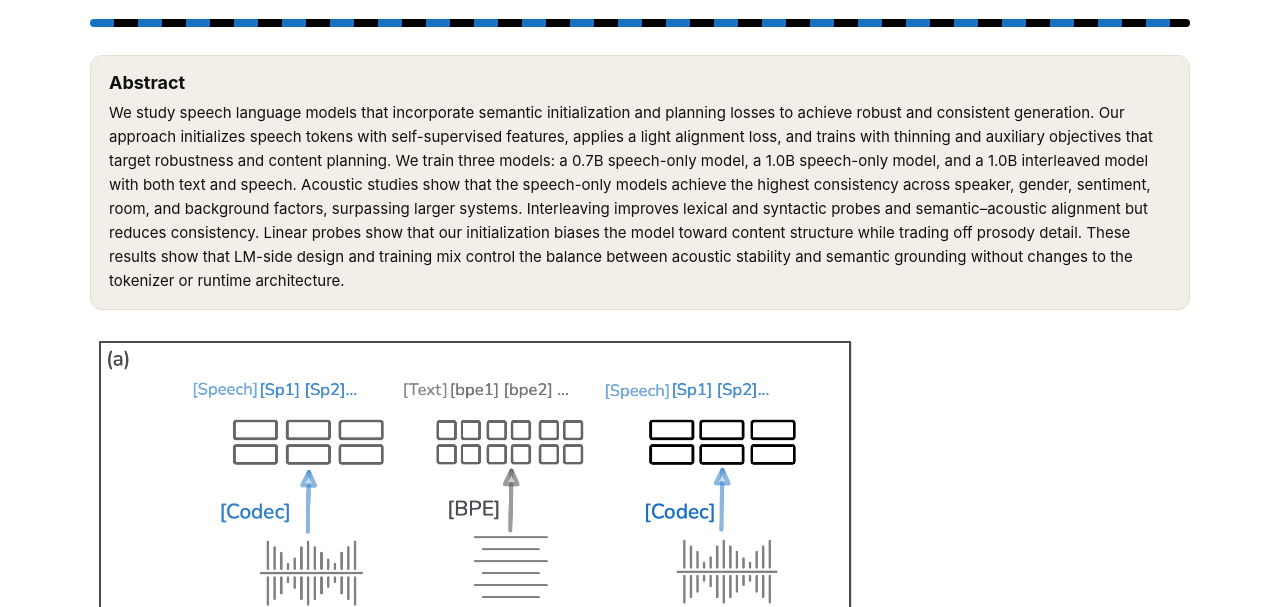
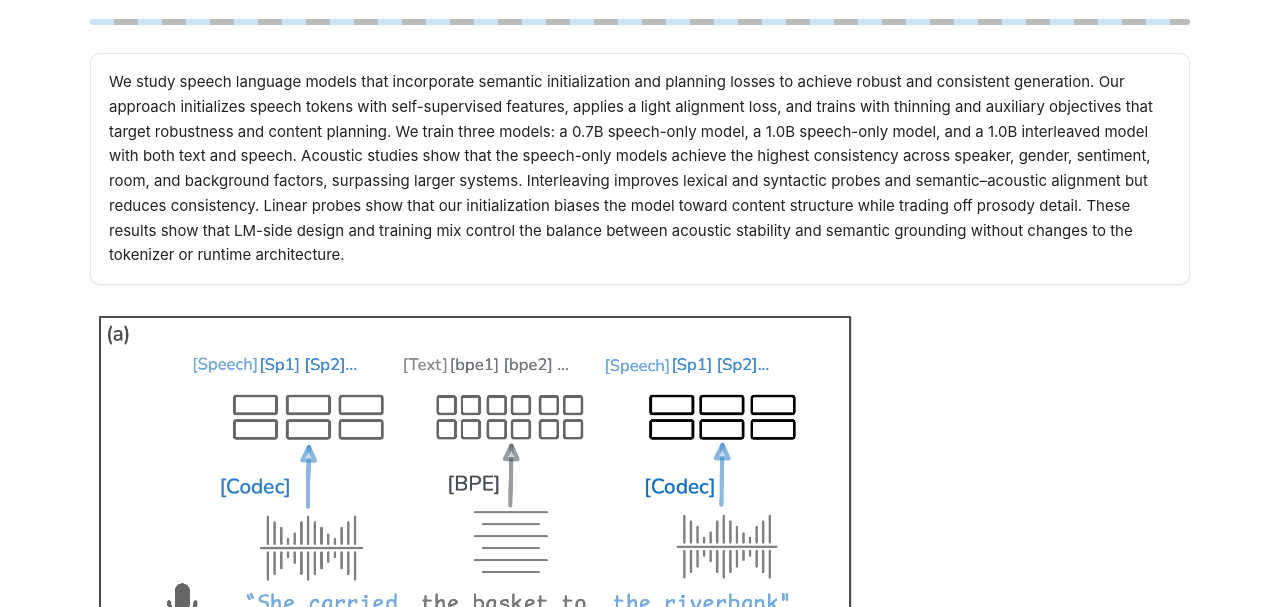
Before and after one commit to mortezaro/speech-cast, a plain HTML site: page index.html in a window 1280 px wide. Shown: the part 193-800 px from the top of the page. Drawn offline with Linux system fonts and the light colour scheme.

Commit message:
Update index.html

```diff
--- a/index.html
+++ b/index.html
@@ -6,10 +6,10 @@
   <title>Optimizing Speech Language Models for Acoustic Consistency – Demo</title>
   <style>
     :root{
-      --blue:#1971c2;
+      --blue:#5a9fd6;
       --text:#111;
       --bg:#fff;
-      --cream:#f3efe8;
+      --cream:#fafafa;
     }
     html,body{margin:0;padding:0;background:var(--bg);color:var(--text);font-family:Inter, Helvetica, Arial, sans-serif;}
     .page{max-width:1100px;margin:0 auto;padding:48px 24px 72px;}
@@ -24,11 +24,24 @@
     .btn:hover{transform:translateY(-1px)}
     .btn.blue{border-color:var(--blue);color:#fff;background:var(--blue)}
 
-    .accent{height:8px;background:repeating-linear-gradient(90deg,var(--blue) 0 24px,#000 24px 48px);margin:18px 0 28px;border-radius:4px}
+    /* Lightened accent bar */
+    .accent{
+      height:6px;
+      background:repeating-linear-gradient(90deg,#cde3f7 0 24px,#bbb 24px 48px);
+      margin:18px 0 28px;
+      border-radius:3px;
+    }
 
-    .abstract{background:var(--cream);border:1px solid #e6dfcf;border-radius:12px;padding:16px 18px;margin:0 0 22px}
-    .abstract h2{font-size:18px;margin:0 0 8px}
-    .abstract p{margin:0;font-size:15px;line-height:1.6}
+    /* Abstract box now white with subtle border and shadow */
+    .abstract{
+      background:#fff;
+      border:1px solid #e5e5e5;
+      border-radius:10px;
+      padding:16px 18px;
+      margin:0 0 22px;
+      box-shadow:0 1px 3px rgba(0,0,0,0.05);
+    }
+    .abstract p{margin:0;font-size:15px;line-height:1.65;color:#222;}
 
     figure{margin:0;background:#fff;border:none;padding:0}
     figure img{display:block;width:70%;height:auto;border-radius:6px}
@@ -76,9 +89,8 @@
     <div class="accent"></div>
 
     <main>
-      <!-- Abstract inserted before the figure -->
-      <section class="abstract" aria-labelledby="abs-h">
-        <h2 id="abs-h">Abstract</h2>
+      <!-- Abstract (no heading) -->
+      <section class="abstract">
         <p>
           We study speech language models that incorporate semantic initialization and planning losses to achieve robust and consistent generation. Our approach initializes speech tokens with self-supervised features, applies a light alignment loss, and trains with thinning and auxiliary objectives that target robustness and content planning. We train three models: a 0.7B speech-only model, a 1.0B speech-only model, and a 1.0B interleaved model with both text and speech. Acoustic studies show that the speech-only models achieve the highest consistency across speaker, gender, sentiment, room, and background factors, surpassing larger systems. Interleaving improves lexical and syntactic probes and semantic–acoustic alignment but reduces consistency. Linear probes show that our initialization biases the model toward content structure while trading off prosody detail. These results show that LM-side design and training mix control the balance between acoustic stability and semantic grounding without changes to the tokenizer or runtime architecture.
         </p>
@@ -105,15 +117,10 @@
   </div>
 
   <script>
-    // Paper link (replace with your actual PDF URL if different)
+    // Paper link (replace if needed)
     document.getElementById('paperLink').href = 'https://example.com/your-paper.pdf';
-
-    // Hugging Face link (updated)
+    // Hugging Face link
     document.getElementById('hfLink').href = 'https://huggingface.co/KrauthammerLab/cast-0.7b-s2s';
-
-    // Authors & affiliation (already set in HTML, but kept here if you later want to set dynamically)
-    document.getElementById('authors').textContent = 'Authors: Morteza Rohanian, Michael Krauthammer';
-    document.getElementById('affiliation').textContent = 'University of Zurich, Zurich, Switzerland';
 
     const SAMPLE_ROWS = [
       { prompt: 'audio/1.wav',  resyn: 'audio/1-2.wav',  gen: 'audio/1-3.wav' },
```
